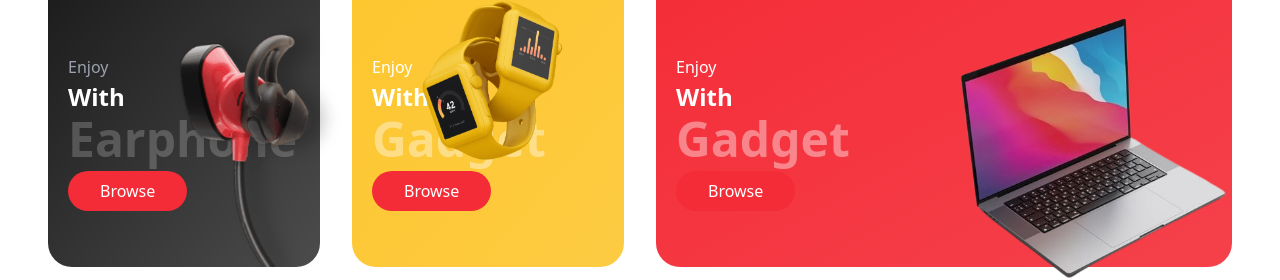
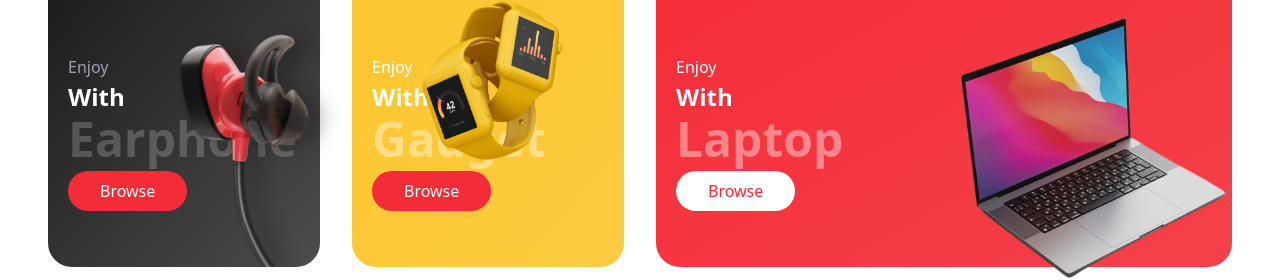
Before and after one commit to forxynet/react-shopsy-ecommerce, a React (Vite) app: page / in a window 1280 px wide. Shown: the part 953-1233 px from the top of the page. Built offline with nearby package versions, Linux system fonts and the light colour scheme.

Commit message:
added ctagory

```diff
--- a/src/components/Category/Category.jsx
+++ b/src/components/Category/Category.jsx
@@ -48,11 +48,11 @@ export default function Category() {
               <div className='mb-4'>
                 <p class="mb-[2px] text-white">Enjoy</p>
                 <p class="text-2xl font-semibold mb-[2px]">With</p>
-                <p class="text-4xl xl:text-5xl font-bold opacity-40 mb-2">Gadget</p>
+                <p class="text-4xl xl:text-5xl font-bold opacity-40 mb-2">Laptop</p>
                 <Button
                   text="Browse"
-                  bgColor="bg-primary"
-                  textColor="text-white"
+                  bgColor="bg-white text-primary cursor-pointer hover:scale-105 duration-300 py-2 px-8 rounded-full relative z-10"
+                  textColor="text-primary"
                 />
               </div>
             </div>
```
